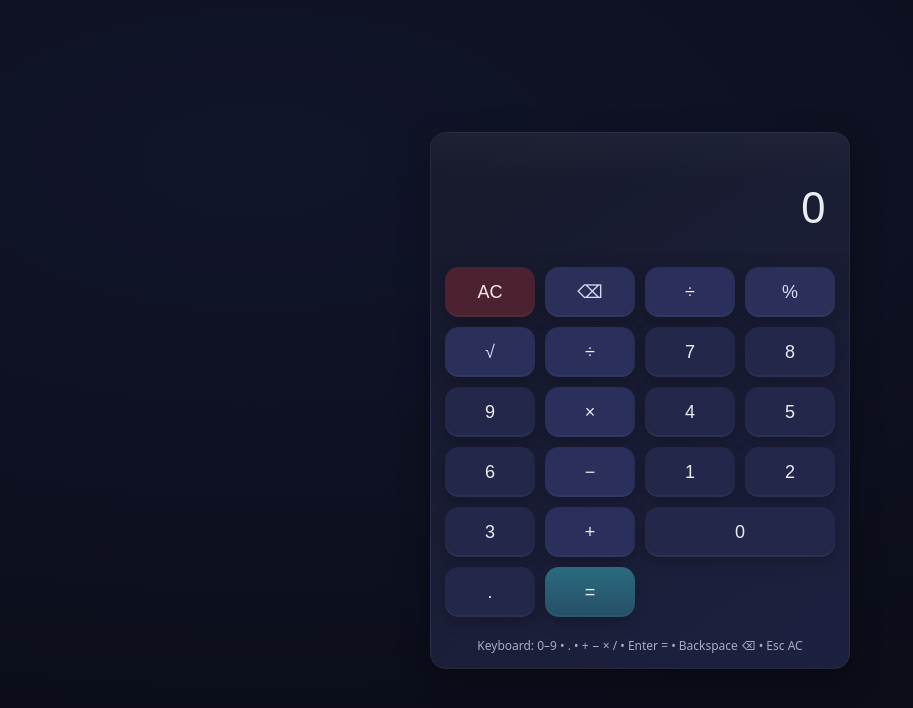
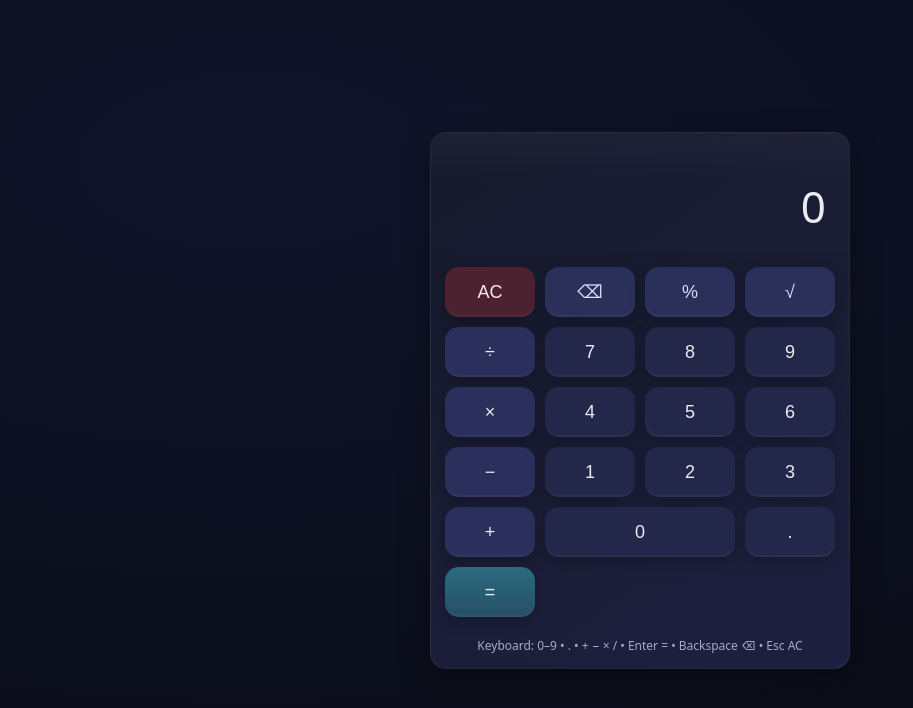
Before and after one commit to zKai0z/git-calculator-2131200114-LaiNgocMinhTri, a plain HTML site: page calculator/index.html in a window 1280 px wide. Shown: the whole page, without its empty margins (0-913 px from the left). Drawn offline with Linux system fonts and the light colour scheme.

Commit message:
Revert "Refactor: Reorder operator keys"
This reverts commit 58f66457ef58a7c134ca3c34d29a7076356064a9.

```diff
--- a/calculator/index.html
+++ b/calculator/index.html
@@ -1,13 +1,11 @@
 <!DOCTYPE html>
 <html lang="en">
-
 <head>
   <meta charset="UTF-8" />
   <meta name="viewport" content="width=device-width, initial-scale=1" />
   <title>Calculator</title>
   <link rel="stylesheet" href="style.css" />
 </head>
-
 <body>
   <main class="calc" aria-label="Simple Calculator">
     <section class="display" aria-live="polite" aria-atomic="true">
@@ -18,7 +16,6 @@
     <section class="keys" role="group" aria-label="Calculator keys">
       <button class="key util danger" data-action="clear" aria-label="All Clear">AC</button>
       <button class="key util" data-action="delete" aria-label="Delete last">⌫</button>
-      <button class="key op" data-op="/" aria-label="Divide">÷</button>
       <button class="key util" data-action="percent" aria-label="Percent">%</button>
       <button class="key util" data-action="sqrt" aria-label="Square root">√</button>
       <button class="key op" data-op="/" aria-label="Divide">÷</button>
@@ -47,5 +44,4 @@
 
   <script src="script.js"></script>
 </body>
-
 </html>
```
